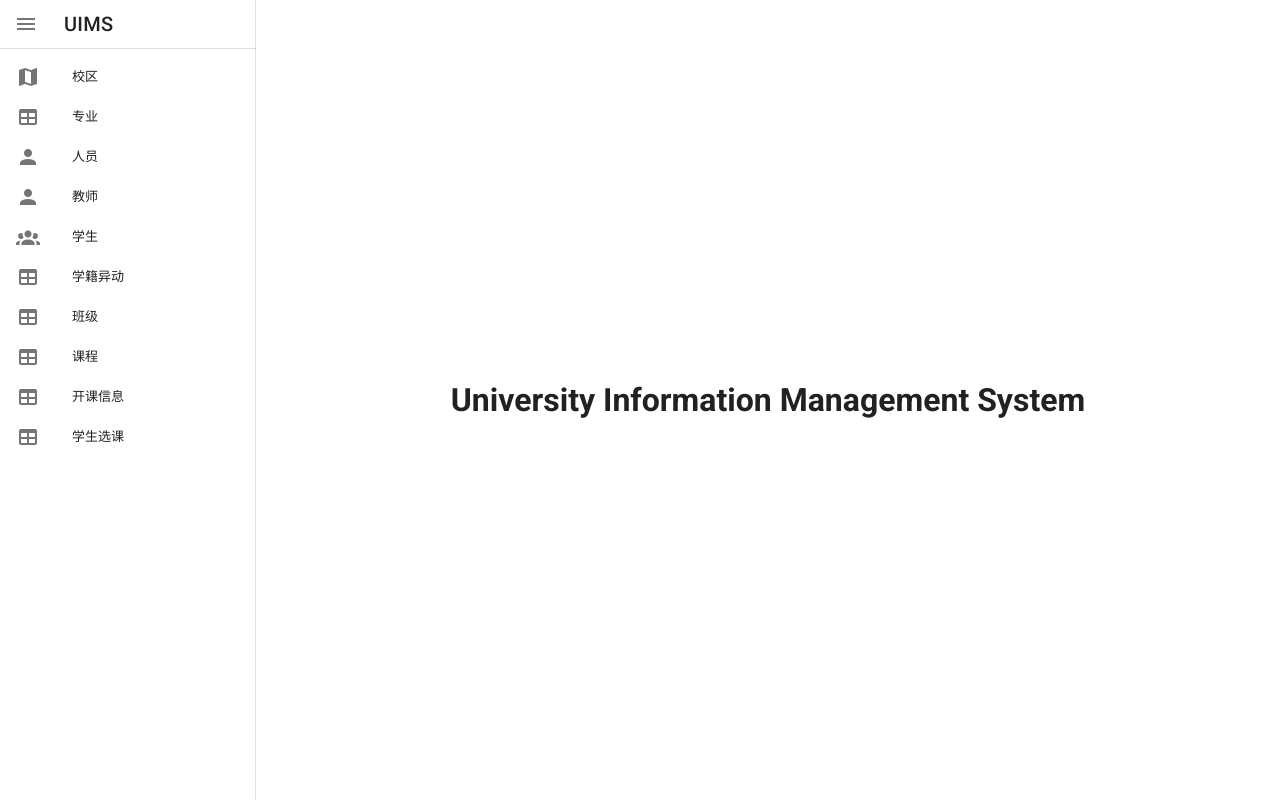
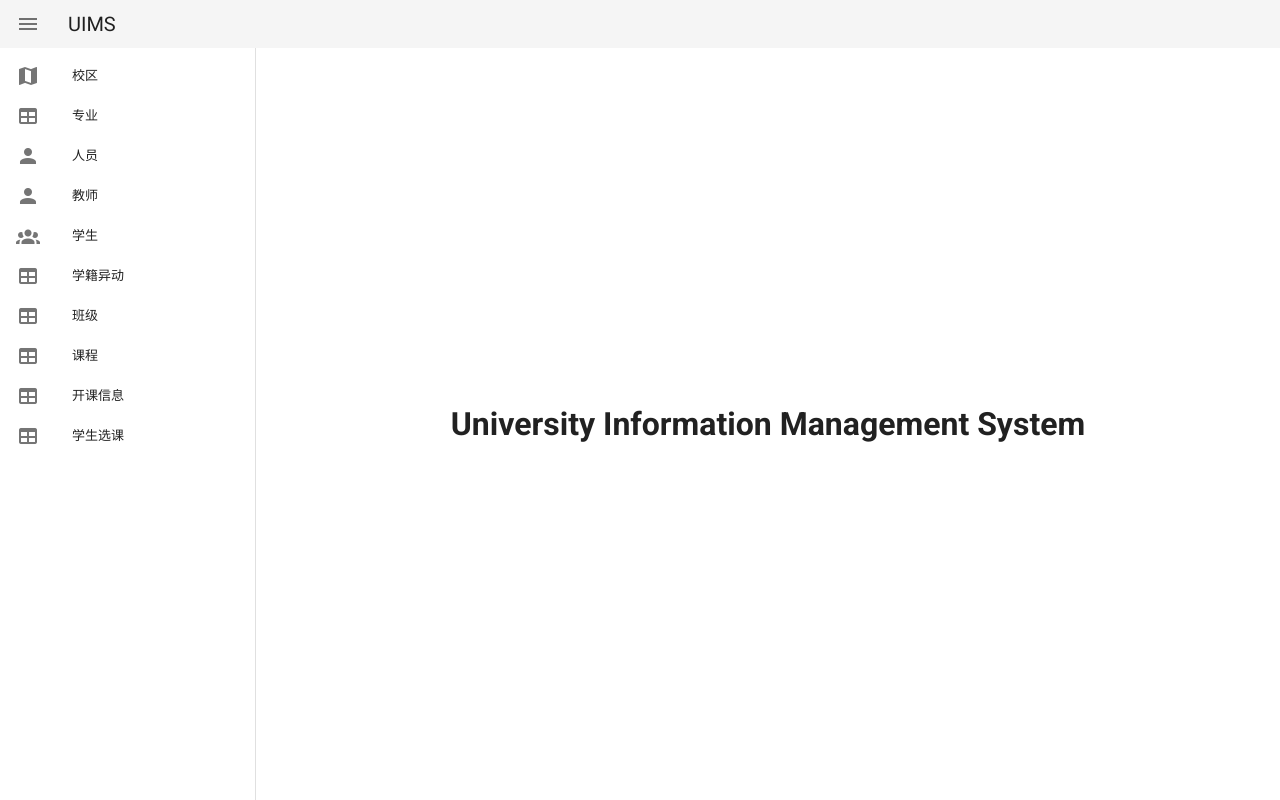
Before and after one commit to Censyu/UIMS, a Vue app in the folder uims-frontend/: page / in a window 1280 px wide. Built offline with nearby package versions, Linux system fonts and the light colour scheme.

Commit message:
Fix bugs on nav drawer

```diff
--- a/uims-frontend/src/App.vue
+++ b/uims-frontend/src/App.vue
@@ -1,16 +1,22 @@
 <template>
   <v-app>
-    <v-navigation-drawer :mini-variant.sync="mini" app>
-      <v-list-item class="px-2">
-        <v-btn icon @click.stop="mini = !mini">
-          <v-icon>mdi-menu</v-icon>
-        </v-btn>
-        <v-list-item-title class="title ml-5">UIMS</v-list-item-title>
-      </v-list-item>
+    <v-app-bar dense flat clipped-left app>
+      <v-btn
+        icon
+        @click.stop="
+          mini = drawer ? !mini : false;
+          drawer = drawer ? true : !drawer;
+        "
+      >
+        <v-icon>mdi-menu</v-icon>
+      </v-btn>
+      <v-toolbar-title style="width: 300px" class="ml-0 pl-4">
+        <span>UIMS</span>
+      </v-toolbar-title>
+    </v-app-bar>
 
-      <v-divider></v-divider>
-
-      <v-list shaped dense>
+    <v-navigation-drawer v-model="drawer" :mini-variant.sync="mini" clipped app>
+      <v-list dense>
         <v-list-item-group v-model="item">
           <router-link
             v-for="(item, i) in nav_drawer_items"
@@ -106,6 +112,7 @@ export default {
         color: "#0088ff"
       }
     ],
+    drawer: true,
     mini: false
   }),
 
```
